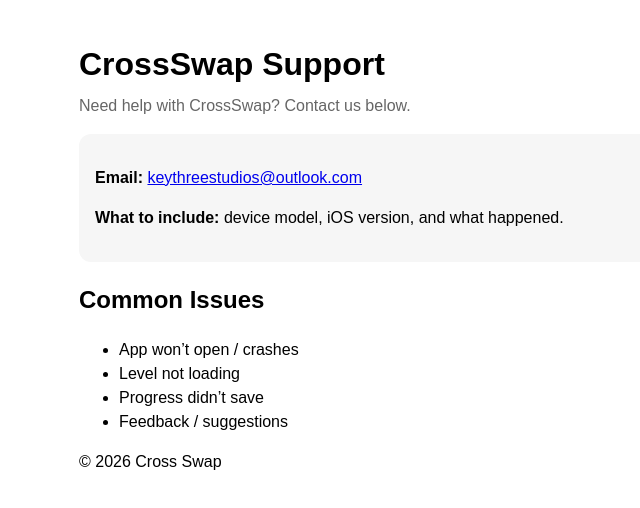
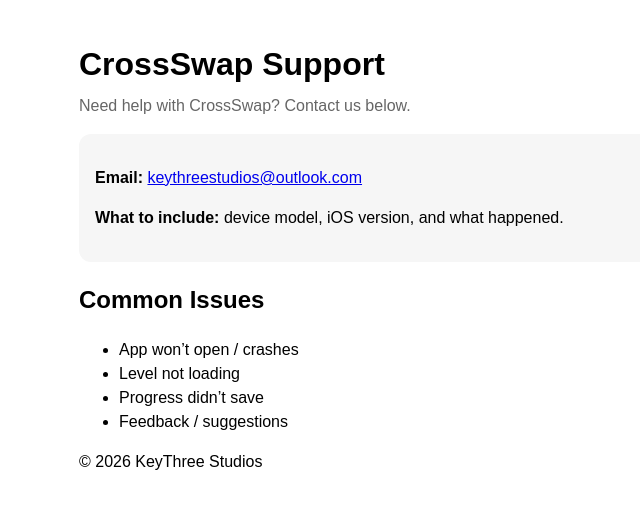
Before and after one commit to Quay3d/crossswap-support, a plain HTML site: page index.html in a window 1280 px wide. Shown: the full height of the page, 201-841 px from the left. Drawn offline with Linux system fonts and the light colour scheme.

Commit message:
Update index.html

```diff
--- a/index.html
+++ b/index.html
@@ -28,6 +28,6 @@
     <li>Feedback / suggestions</li>
   </ul>
 
-  <p>© 2026 Cross Swap</p>
+  <p>© 2026 KeyThree Studios</p>
 </body>
 </html>
```
